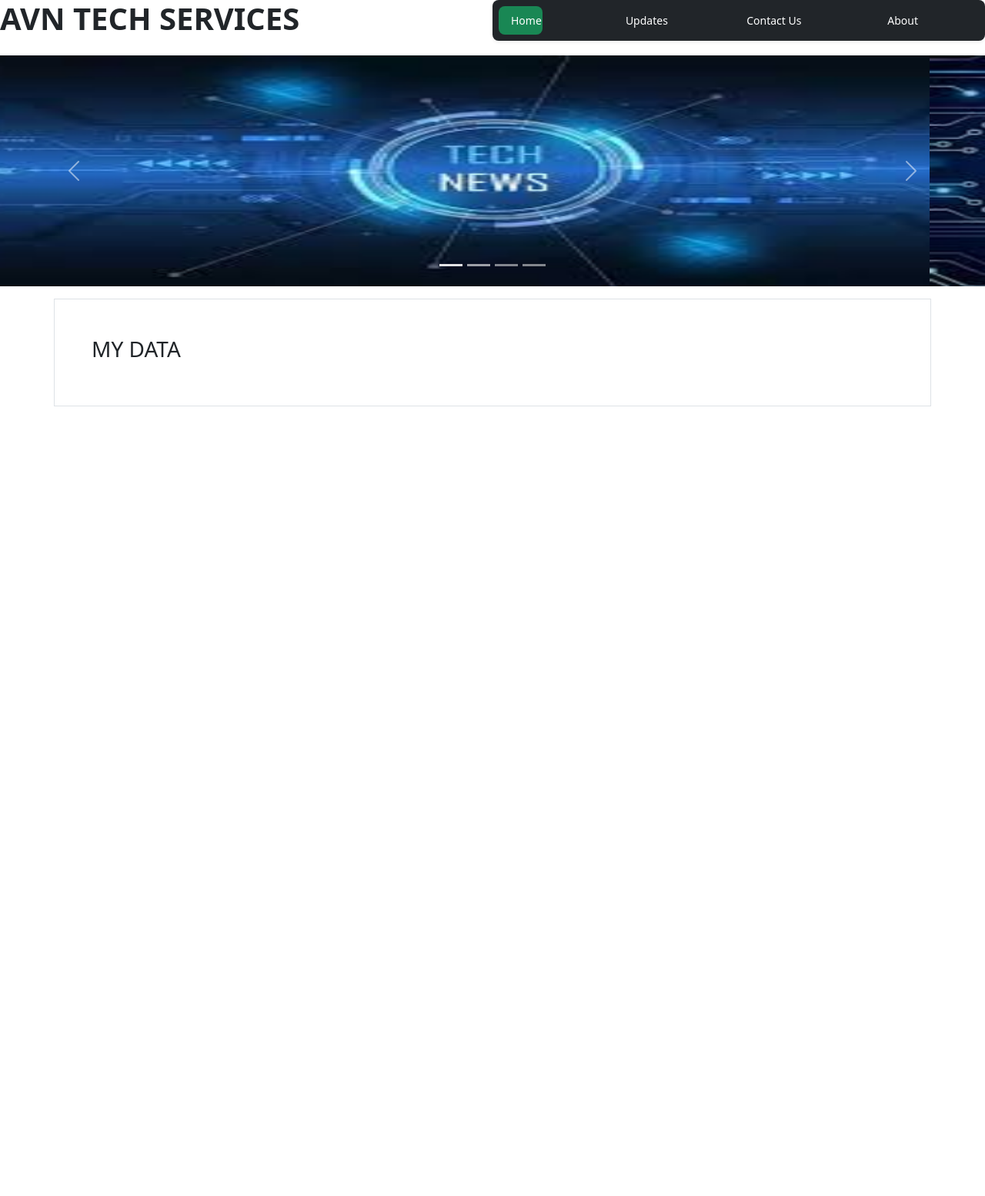
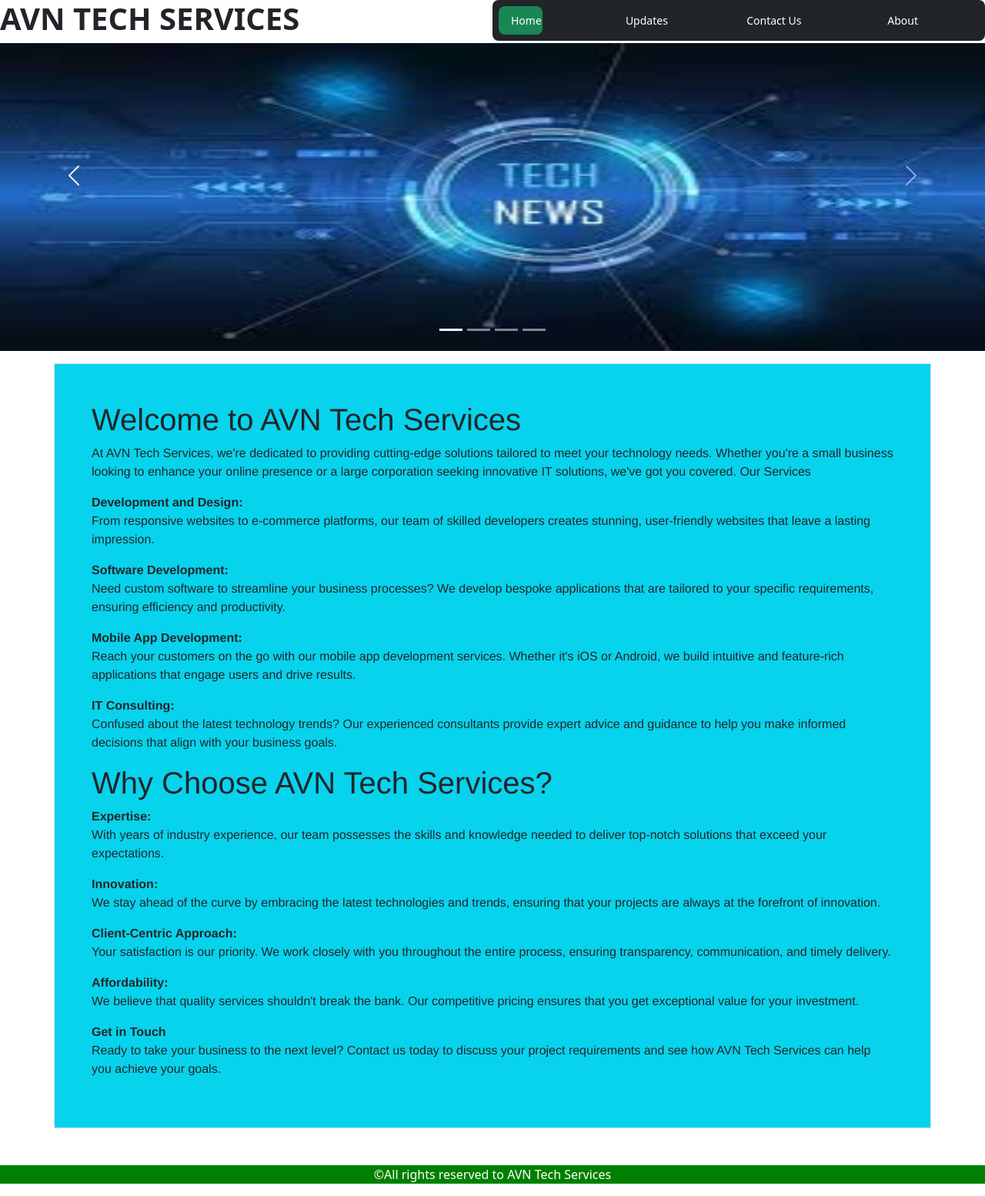
Before and after one commit to avntechservices/main, a plain HTML site: page index.html in a window 1280 px wide. Shown: the whole page at 77% size. Before the commit the page ends 800 px from the top, so only its background shows below. Drawn offline with nearby package versions, Linux system fonts and the light colour scheme.

Commit message:
updated home and css

```diff
--- a/index.html
+++ b/index.html
@@ -1,181 +1,132 @@
 <!DOCTYPE html>
 <html lang="en">
 <head>
+  <link rel="stylesheet" href="mystyle.css">
   <meta charset="UTF-8" />
   <meta name="viewport" content="width=device-width, initial-scale=1.0" />
   <script src="https://ajax.googleapis.com/ajax/libs/jquery/3.7.1/jquery.min.js"></script>
-    <link
-      href="https://cdn.jsdelivr.net/npm/bootstrap@5.3.2/dist/css/bootstrap.min.css"
-      rel="stylesheet"
-    />
+  <link href="https://cdn.jsdelivr.net/npm/bootstrap@5.3.2/dist/css/bootstrap.min.css" rel="stylesheet" />
   <script src="https://cdn.jsdelivr.net/npm/bootstrap@5.3.2/dist/js/bootstrap.bundle.min.js"></script>
   <script src="myscript.js"></script>
   <title>Document</title>
 </head>
 <body>
-    <div class="col-md-6" style="float: left;"><h1><b>AVN TECH SERVICES</b></h1></div>
+  <div class="col-md-6" style="float: left;">
+    <h1><strong>AVN TECH SERVICES</strong></h1>
+  </div>
   <div class="col-md-6" style="float: right">
-      <ul
-        class="nav nav-pills nav-fill p-2 gap-1 small bg-dark rounded-3 shadow-sm"
-        id="pillNav2"
-        role="tablist"
-        style="
+    <ul class="nav nav-pills nav-fill p-2 gap-1 small bg-dark rounded-3 shadow-sm" id="pillNav2" role="tablist" style="
           --bs-nav-link-color: var(--bs-white);
           --bs-nav-pills-link-active-color: var(--bs-white);
           --bs-nav-pills-link-active-bg: var(--bs-success);
-        "
-      >
+        ">
       <li class="nav-item" role="presentation">
-          <button
-            class="nav-link active rounded-3"
-            text-white
-            id="homeanchor"
-            style="width: 40%"
-            onClick="homefunction()"
-            data-bs-toggle="tab"
-            type="button"
-            role="tab"
-            aria-selected="true"
-          >
+        <button class="nav-link active rounded-3" text-white id="homeanchor" style="width: 40%" onClick="homefunction()"
+          data-bs-toggle="tab" type="button" role="tab" aria-selected="true">
           Home
         </button>
       </li>
       <li class="nav-item" role="presentation">
-          <button
-            class="nav-link rounded-3"
-            id="updatesanchor"
-            style="width: 60%"
-            onClick="updatesfunction()"
-            data-bs-toggle="tab"
-            type="button"
-            role="tab"
-            aria-selected="false"
-          >
+        <button class="nav-link rounded-3" id="updatesanchor" style="width: 60%" onClick="updatesfunction()"
+          data-bs-toggle="tab" type="button" role="tab" aria-selected="false">
           Updates
         </button>
       </li>
       <li class="nav-item" role="presentation">
-          <button
-            class="nav-link rounded-3"
-            id="contactusanchor"
-            style="width: 60%"
-            onClick="contactusfunction()"
-            data-bs-toggle="tab"
-            type="button"
-            role="tab"
-            aria-selected="false"
-          >
+        <button class="nav-link rounded-3" id="contactusanchor" style="width: 60%" onClick="contactusfunction()"
+          data-bs-toggle="tab" type="button" role="tab" aria-selected="false">
           Contact Us
         </button>
       </li>
       <li class="nav-item" role="presentation">
-          <button
-            class="nav-link rounded-3"
-            id="aboutanchor"
-            style="width: 60%"
-            onClick="aboutfunction()"
-            data-bs-toggle="tab"
-            type="button"
-            role="tab"
-            aria-selected="false"
-          >
+        <button class="nav-link rounded-3" id="aboutanchor" style="width: 60%" onClick="aboutfunction()"
+          data-bs-toggle="tab" type="button" role="tab" aria-selected="false">
           About
         </button>
       </li>
     </ul>
   </div>
-    <br />
-    <br />
-    <br />
   <div class="homepage" id="homepage">
     <!-- Carousel -->
     <div col-md-6 id="demo" class="carousel slide" data-bs-ride="carousel">
       <!-- Indicators/dots -->
       <div class="carousel-indicators">
-          <button
-            type="button"
-            data-bs-target="#demo"
-            data-bs-slide-to="0"
-            class="active"
-          ></button>
-          <button
-            type="button"
-            data-bs-target="#demo"
-            data-bs-slide-to="1"
-          ></button>
-          <button
-            type="button"
-            data-bs-target="#demo"
-            data-bs-slide-to="2"
-          ></button>
-          <button
-            type="button"
-            data-bs-target="#demo"
-            data-bs-slide-to="3"
-          ></button>
+        <button type="button" data-bs-target="#demo" data-bs-slide-to="0" class="active"></button>
+        <button type="button" data-bs-target="#demo" data-bs-slide-to="1"></button>
+        <button type="button" data-bs-target="#demo" data-bs-slide-to="2"></button>
+        <button type="button" data-bs-target="#demo" data-bs-slide-to="3"></button>
       </div>
-
       <!-- The slideshow/carousel -->
       <div class="carousel-inner">
         <div class="carousel-item active">
-            <img
-              src="my1.jpg"
-              alt="Los Angeles"
-              class="d-block"
-              height="300"
-              width="1400"
-            />
+          <img src="my1.jpg" alt="Los Angeles" class="d-block" height="400" width="1400" />
         </div>
         <div class="carousel-item">
-            <img
-              src="my2.jpg"
-              alt="Chicago"
-              class="d-block"
-              height="300"
-              width="1400"
-            />
+          <img src="my2.jpg" alt="Chicago" class="d-block" height="400" width="1400" />
         </div>
         <div class="carousel-item">
-            <img
-              src="my3.jpg"
-              alt="New York"
-              class="d-block"
-              height="300"
-              width="1400"
-            />
+          <img src="my3.jpg" alt="New York" class="d-block" height="400" width="1400" />
         </div>
         <div class="carousel-item">
-            <img
-              src="my4.jpg"
-              alt="New York"
-              class="d-block"
-              height="300"
-              width="1400"
-            />
+          <img src="my4.jpg" alt="New York" class="d-block" height="400" width="1400" />
         </div>
       </div>
-
       <!-- Left and right controls/icons -->
-        <button
-          class="carousel-control-prev"
-          type="button"
-          data-bs-target="#demo"
-          data-bs-slide="prev"
-        >
+      <button class="carousel-control-prev" type="button" data-bs-target="#demo" data-bs-slide="prev">
         <span class="carousel-control-prev-icon"></span>
       </button>
-        <button
-          class="carousel-control-next"
-          type="button"
-          data-bs-target="#demo"
-          data-bs-slide="next"
-        >
+      <button class="carousel-control-next" type="button" data-bs-target="#demo" data-bs-slide="next">
         <span class="carousel-control-next-icon"></span>
       </button>
     </div>
 
     <div class="container mt-3 p-5 my-5 border">
-        <h3>MY DATA</h3>
+      <h1>Welcome to AVN Tech Services</h1>
+
+      <P>At AVN Tech Services, we're dedicated to providing cutting-edge solutions tailored to meet your technology
+        needs. Whether you're a small business looking to enhance your online presence or a large corporation seeking
+        innovative IT solutions, we've got you covered.
+
+        Our Services</P>
+
+      <strong> Development and Design:</strong>
+      <p> From responsive websites to e-commerce platforms, our team of skilled developers creates stunning,
+        user-friendly websites that leave a lasting impression.</p>
+
+      <strong>Software Development:</strong>
+      <p>Need custom software to streamline your business processes? We develop bespoke applications that are tailored
+        to your specific requirements, ensuring efficiency and productivity.</P>
+
+      <strong>Mobile App Development:</strong>
+      <p>Reach your customers on the go with our mobile app development services. Whether it's iOS or Android, we build
+        intuitive and feature-rich applications that engage users and drive results.</P>
+
+      <strong>IT Consulting:</strong>
+      <p>Confused about the latest technology trends? Our experienced consultants provide expert advice and guidance to
+        help you make informed decisions that align with your business goals.</P>
+
+      <h1>Why Choose AVN Tech Services?</h1>
+
+      <strong> Expertise:</strong>
+      <p>With years of industry experience, our team possesses the skills and knowledge needed to deliver top-notch
+        solutions that exceed your expectations.</p>
+
+      <strong> Innovation:</strong>
+      <p>We stay ahead of the curve by embracing the latest technologies and trends, ensuring that your projects are
+        always at the forefront of innovation.</p>
+
+      <strong>Client-Centric Approach:</strong>
+      <p> Your satisfaction is our priority. We work closely with you throughout the entire process, ensuring
+        transparency, communication, and timely delivery.</p>
+
+      <strong>Affordability:</strong>
+      <p>We believe that quality services shouldn't break the bank. Our competitive pricing ensures that you get
+        exceptional value for your investment.</p>
+
+      <strong> Get in Touch</strong>
+
+      <p>Ready to take your business to the next level? Contact us today to discuss your project requirements and see
+        how AVN Tech Services can help you achieve your goals.</p>
     </div>
   </div>
   <div class="updatespage" id="updatespage">
@@ -193,5 +144,8 @@
       <h3>This is About Page</h3>
     </div>
   </div>
+  <footer>
+    <p>&copy;All rights reserved to AVN Tech Services</p>
+  </footer>
 </body>
 </html>
--- a/index2.html
+++ /dev/null
@@ -1,127 +0,0 @@
-<!--
-
-=========================================================
-
-DEFAULT WEB PAGE - THIS FILE CANNOT BE EDITED
-
-COPYRIGHT INFINITYFREE
-
-=========================================================
-
-
-
-This default web page is protected against modifications.
-
-
-
-To upload your own site, please delete this file and
-
-upload your own page as "index.php" or "index.html".
-
-
-
-=========================================================
-
--->
-
-<!DOCTYPE html>
-
-<html lang="en">
-
-<head>
-
-    <meta charset="utf-8"/>
-
-    <meta http-equiv="X-UA-Compatible" content="IE=edge,chrome=1"/>
-
-
-
-    <meta content='width=device-width, initial-scale=1.0, maximum-scale=1.0, user-scalable=0' name='viewport'/>
-
-    <meta name="viewport" content="width=device-width"/>
-
-
-
-    <title>Your Website Is Ready - InfinityFree</title>
-
-
-
-    <link rel="stylesheet" href="https://cdn.jsdelivr.net/npm/bootstrap@3.3.7/dist/css/bootstrap.min.css"
-
-          integrity="sha384-BVYiiSIFeK1dGmJRAkycuHAHRg32OmUcww7on3RYdg4Va+PmSTsz/K68vbdEjh4u" crossorigin="anonymous" referrerpolicy="no-referrer" />
-
-    <link href="https://vpassets.infinityfree.net/welcome2017/style.css" rel="stylesheet"/>
-
-
-
-    <!--     Fonts     -->
-
-    <link rel="stylesheet" href="https://cdnjs.cloudflare.com/ajax/libs/font-awesome/5.15.4/css/all.min.css"
-
-          integrity="sha512-1ycn6IcaQQ40/MKBW2W4Rhis/DbILU74C1vSrLJxCq57o941Ym01SwNsOMqvEBFlcgUa6xLiPY/NS5R+E6ztJQ=="
-
-          crossorigin="anonymous" referrerpolicy="no-referrer"/>
-
-
-
-    <link rel="stylesheet" href="https://fonts.googleapis.com/css2?family=Plus+Jakarta+Sans:wght@400">
-
-</head>
-
-
-
-<body>
-
-    <div class="main">
-
-        <div class="cover black" data-color="black"></div>
-
-        <div class="container">
-
-            <h1 class="logo cursive">
-
-                Let's Make Something Awesome
-
-            </h1>
-
-
-
-            <div class="content">
-
-                <h4 class="motto">Your account is all set up, it's time to build your website!</h4>
-
-                <div class="subscribe">
-
-                    <h5 class="info-text">
-
-                        Not sure where to start? Check the <a href="https://forum.infinityfree.net/docs?topic=49312" target="_blank">Getting Started</a> article on the knowledge base.
-
-                    </h5>
-
-                </div>
-
-            </div>
-
-        </div>
-
-        <div class="footer">
-
-            <div class="container">
-
-                Proudly powered by <br>
-
-                <a href="https://www.infinityfree.com">
-
-                    <img src="https://vpassets.infinityfree.net/welcome2017/logo.png" alt="InfinityFree" height="40px">
-
-                </a>
-
-            </div>
-
-        </div>
-
-    </div>
-
-</body>
-
-</html>
--- a/mystyle.css
+++ b/mystyle.css
@@ -1,6 +1,27 @@
 .nav-fill,
 .nav-justified {
   .nav-item .nav-link {
-    width: 50%; // Make sure button will grow
+    width: 50%;
   }
 }
+footer>p{
+  text-align: center;
+  color: white;
+}
+body{
+  background: rgb(137, 166, 175);
+}
+footer{
+  background-color: green !important;
+}
+
+.p-5{
+background-color:#07d3ed;
+}
+body > div:nth-child(1) > h1 > b{
+margin: 2rem;
+}
+
+#homepage > div.container.mt-3.p-5.my-5.border{
+  font-family: "Helvetica Neue",Helvetica,Arial,sans-serif;
+}
```
Lines whose indentation alone changed are shown as unchanged.
